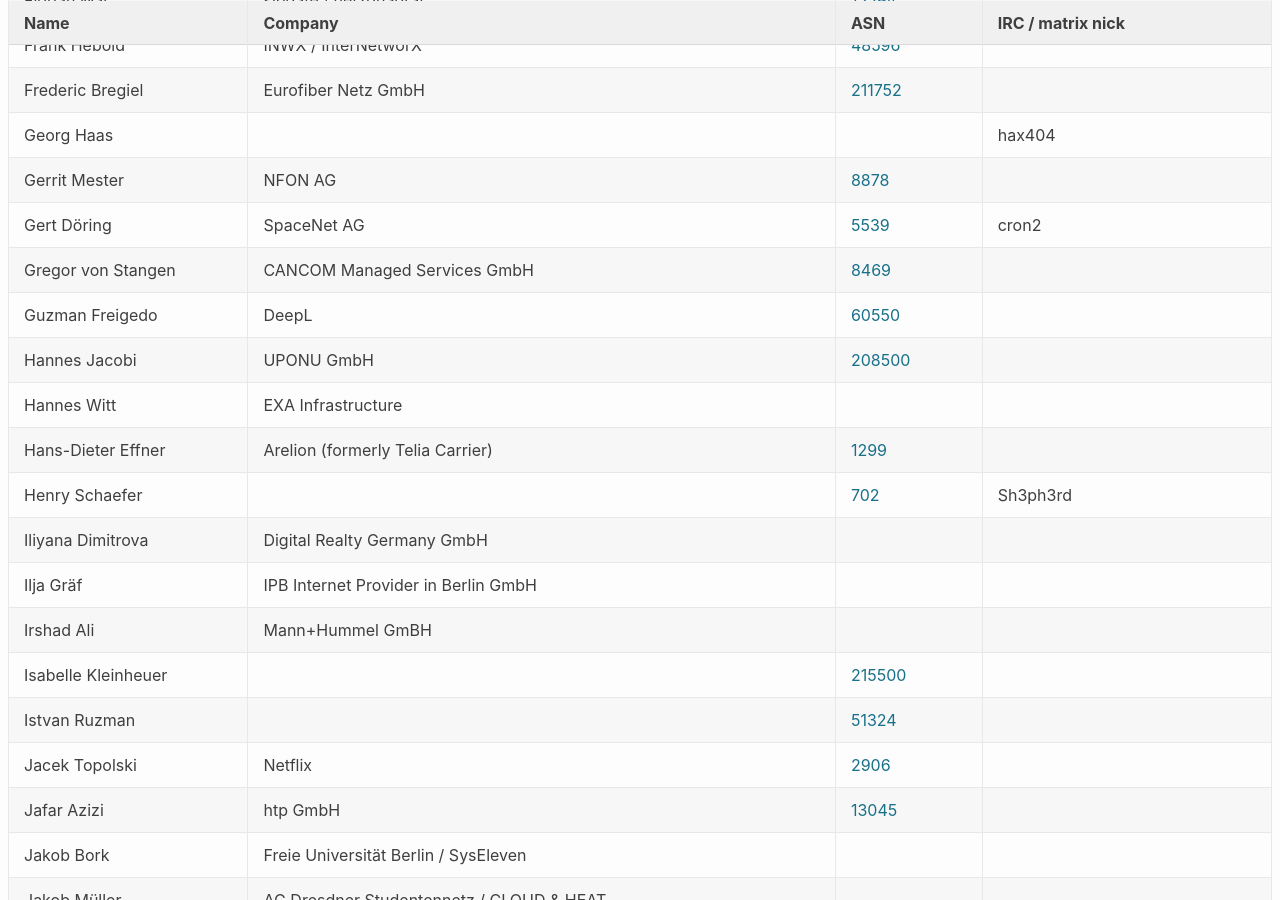
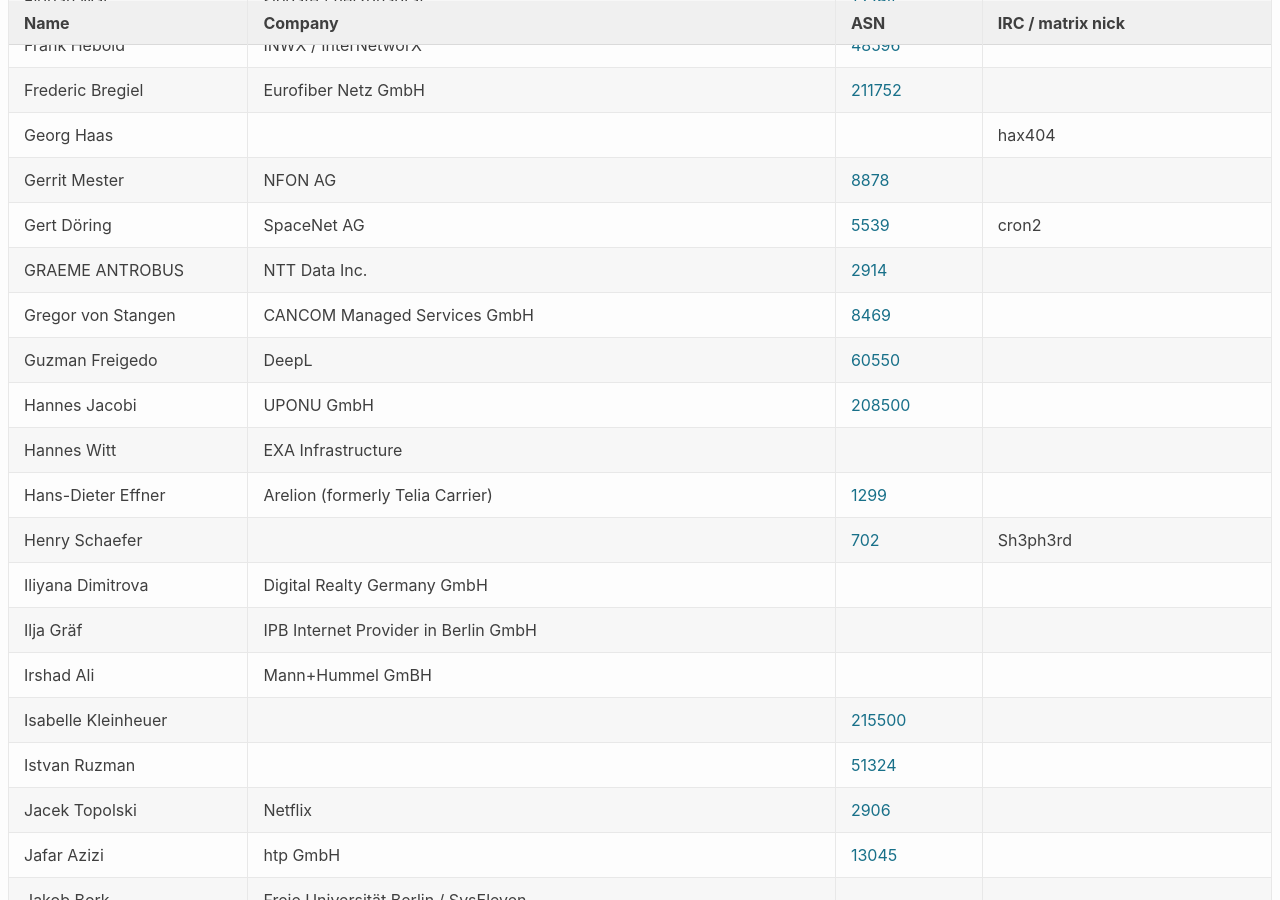
Before and after one commit to denog/pretix-attendeelist, a Jekyll site: the page built from denog16/index.markdown, in a window 1280 px wide and 900 px high, scrolled down 3688 px. Built offline with Jekyll 4.4.1, drawn with Linux system fonts in a browser that asks for light colours.

Commit message:
Latest data: Mon Sep 23 11:10:15 UTC 2024

```diff
--- a/_data/attendees_denog16_onsite.json
+++ b/_data/attendees_denog16_onsite.json
@@ -498,6 +498,12 @@
     "asn": "5539"
   },
   {
+    "name": "GRAEME ANTROBUS",
+    "company": "NTT Data Inc.",
+    "irc": null,
+    "asn": "2914"
+  },
+  {
     "name": "Gregor von Stangen",
     "company": "CANCOM Managed Services GmbH",
     "irc": null,
```
